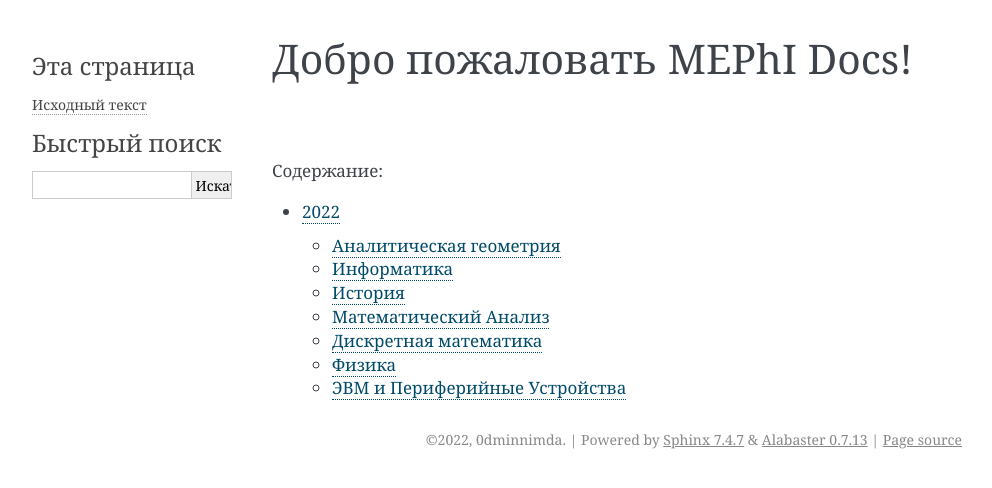
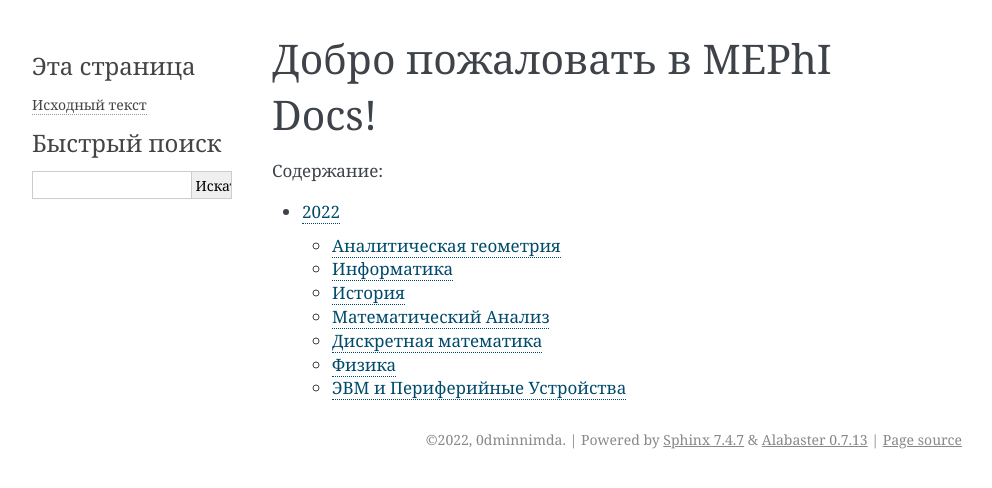
Before and after one commit to mephi-tex/mephi-tex, a Sphinx documentation site: the page built from docs/index.rst, in a window 1280 px wide. Shown: the top 488 px of the page, without its empty margins (148-1140 px from the left). Built offline with Sphinx 7.4.7, drawn with Linux system fonts in a browser that asks for light colours.

```diff
--- a/docs/index.rst
+++ b/docs/index.rst
@@ -3,8 +3,8 @@
    You can adapt this file completely to your liking, but it should at least
    contain the root `toctree` directive.
 
-Добро пожаловать MEPhI Docs!
-============================
+Добро пожаловать в MEPhI Docs!
+==============================
 
 .. toctree::
    :maxdepth: 2
```
